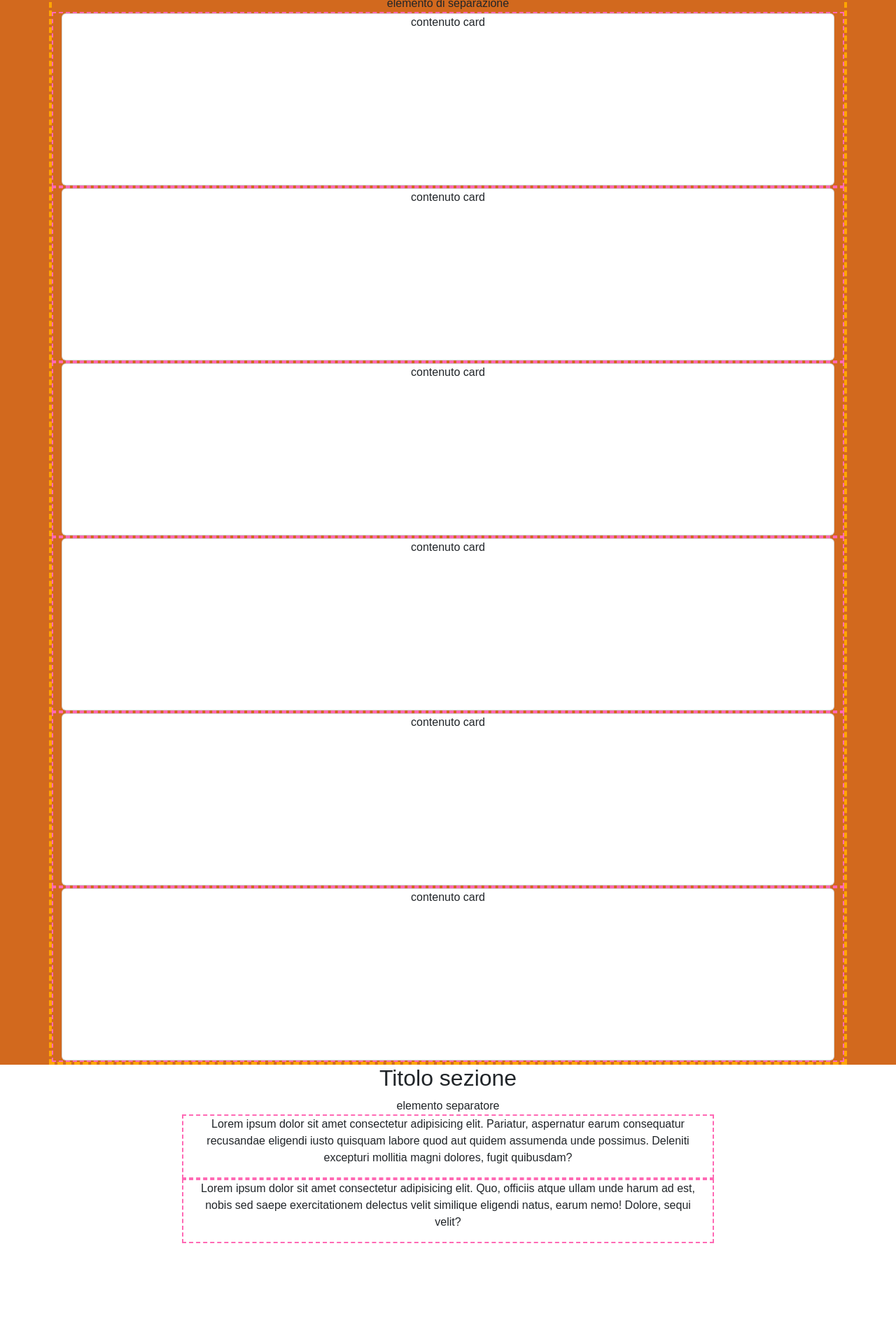
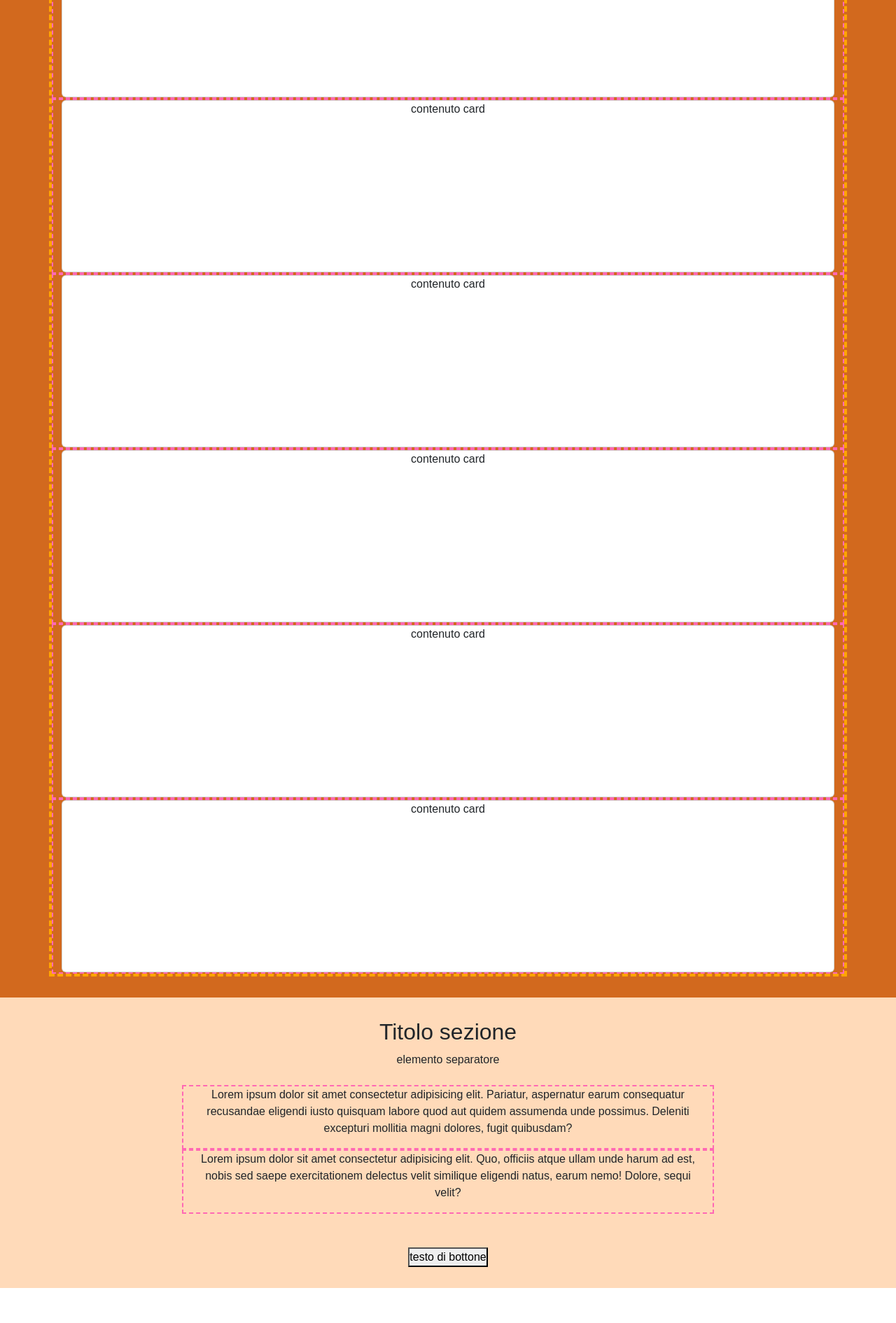
Before and after one commit to tommasotacconi/html-css-bootstrap-freelancer, a plain HTML site: page index.html in a window 1280 px wide. Shown: the part 537-2427 px from the top of the page at 70% size. Drawn offline with nearby package versions, Linux system fonts and the light colour scheme.

Commit message:
reviewed span 'elemento separatore' style and added sections padding

```diff
--- a/css/style.css
+++ b/css/style.css
@@ -23,11 +23,13 @@ header {
 }
 
 #jumbotrone {
-  min-height: var(--mh-xxl);
+  min-height: var(--mh-md);
+  padding: var(--sec-pd-md);
 }
 
 section {
-  min-height: var(--mh-xxl)
+  min-height: var(--mh-xxl);
+  padding: var(--sec-pd-md)
 }
 
 /* footer {
--- a/index.html
+++ b/index.html
@@ -34,7 +34,7 @@
           <img src="" alt="" class="img-fluid">
         </figure>
         <h1>Titolo</h1>
-        <span>elemento di separazione</span><br>
+        <span class="d-inline-block mb-4">elemento di separazione</span><br>
         <span>elemento-elemento-elemento</span>
 
       </div>
@@ -44,7 +44,7 @@
     <section id="portfolio" class="bdcolor-cioccolato">
       <div class="container dashed-border text-center">
         <h2>Titolo sezione</h2>
-        <span>elemento di separazione</span>
+        <span class="d-inline-block mb-4">elemento di separazione</span>
 
         <!-- row di card -->
         <div class="row row-cols-1">
@@ -70,13 +70,13 @@
       </div>
     </section>
 
-    <section id="about-freelancer">
+    <section id="about-freelancer" class="bdcolor-pesca">
       <div class="container text-center">
         <h2>Titolo sezione</h2>
-        <span>elemento separatore</span>
+        <span class="d-inline-block mb-4">elemento separatore</span>
 
         <!-- paragrafi di larghezza 8/12 -->
-        <div class="row justify-content-center">
+        <div class="row justify-content-center mb-5">
           <div class="col-8 dashed-border-alternative">
             <p>Lorem ipsum dolor sit amet consectetur adipisicing elit. Pariatur, aspernatur earum consequatur recusandae eligendi iusto quisquam labore quod aut quidem assumenda unde possimus. Deleniti excepturi mollitia magni dolores, fugit quibusdam?</p>
           </div>
@@ -85,6 +85,7 @@
           </div>
         </div>
 
+        <button class="">testo di bottone</button>
       </div>
     </section>
 
```
